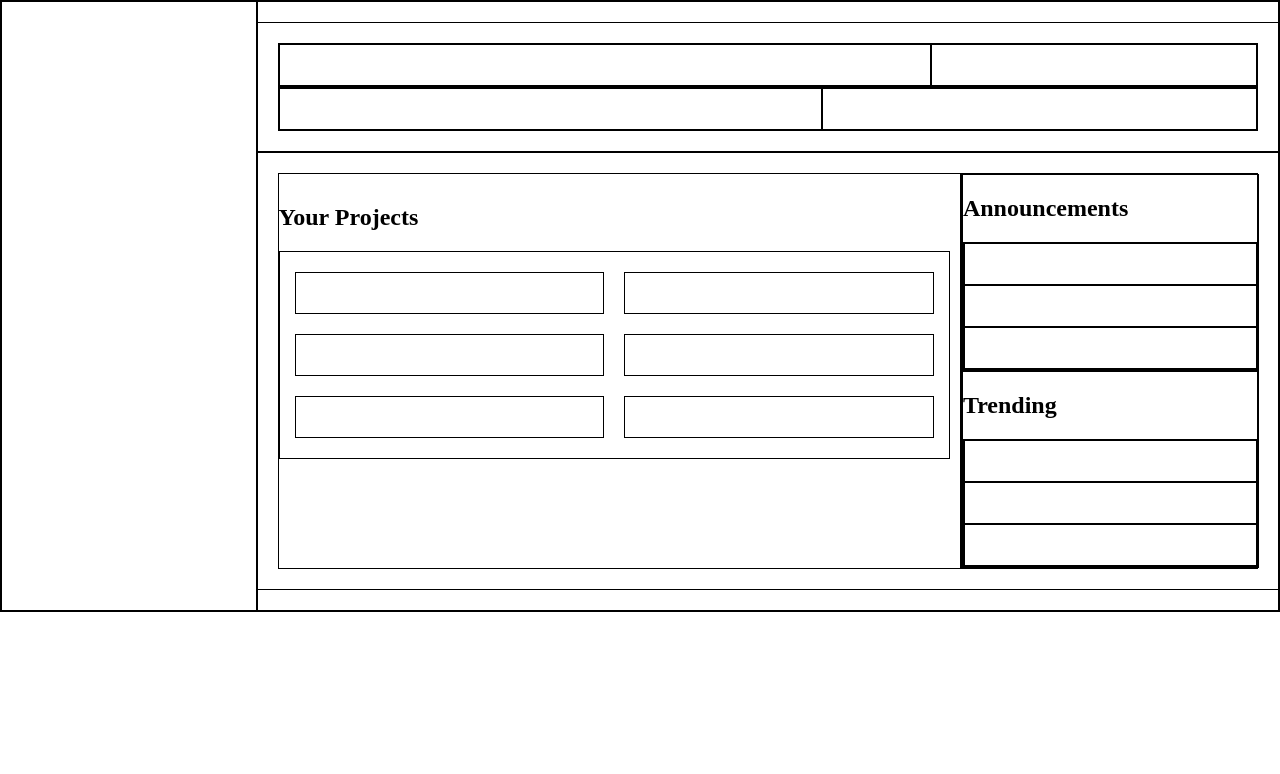
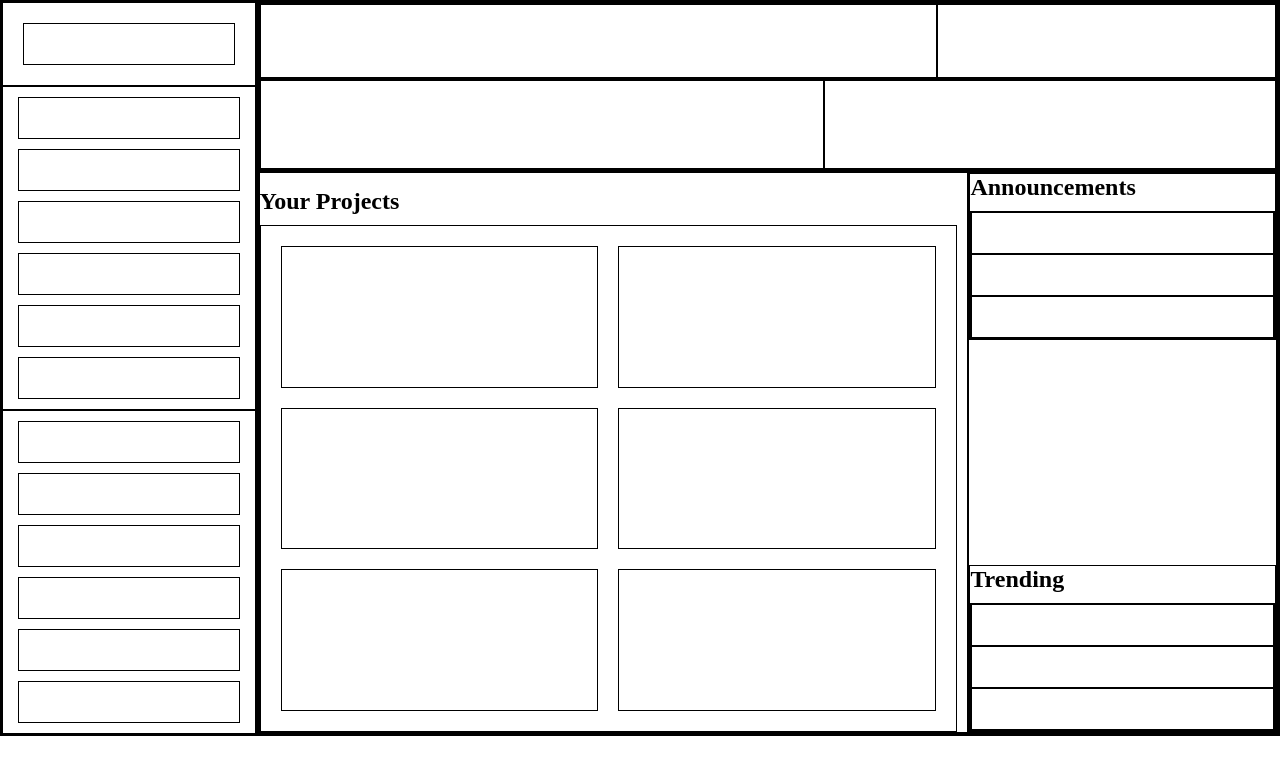
Before and after one commit to Rastko27/admin-dashboard, a plain HTML site: page index.html in a window 1280 px wide. Drawn offline with Linux system fonts and the light colour scheme.

Commit message:
Finish layout and fix overflow bug

```diff
--- a/index.html
+++ b/index.html
@@ -9,7 +9,25 @@
 <body>
     <div class="page-wrapper">
         <div class="sidebar">
-
+            <div class="logo-wrapper">
+                <div class="logo"></div>
+            </div>
+            <div class="sidebar-inner-wrapper">
+                <div class="sidebar-item"></div>
+                <div class="sidebar-item"></div>
+                <div class="sidebar-item"></div>
+                <div class="sidebar-item"></div>
+                <div class="sidebar-item"></div>
+                <div class="sidebar-item"></div>
+            </div>
+            <div class="sidebar-inner-wrapper">
+                <div class="sidebar-item"></div>
+                <div class="sidebar-item"></div>
+                <div class="sidebar-item"></div>
+                <div class="sidebar-item"></div>
+                <div class="sidebar-item"></div>
+                <div class="sidebar-item"></div>
+            </div>
         </div>
         <div class="right-wrapper">
             <div class="header">
--- a/style.css
+++ b/style.css
@@ -1,3 +1,7 @@
+*{
+    box-sizing: border-box;
+}
+
 body{
     margin: 0;
 }
@@ -15,10 +19,10 @@ div{
 }
 
 .right-wrapper{
-    display: flex;
-    flex-direction: column;
-    justify-content: center;
-    align-items: center;
+    display: grid;
+    grid-template-columns: 1fr;
+    grid-template-rows: 1.2fr 4fr;
+    padding: 0;
 }
 
 .right-wrapper > div{
@@ -30,18 +34,29 @@ div{
     display: grid;
     grid-template-columns: 2.3fr 1fr;
     width: 100%;
+    height: 100%;
+    padding: 0;
 }
 
 .content-wrapper-left{
     display: grid;
     grid-template-columns: 1fr 1fr;
+    grid-auto-rows: 1fr;
     gap: 20px;
-    padding-left: 15px;
-    padding-right: 15px;
+    height: 100%;
 }
 
 .content-heading-wrapper{
-    padding: 10px 10px 0px 0px;
+    padding: 15px 10px 0px 0px;
+    display: flex;
+    flex-direction: column;
+    justify-content: flex-start;
+    align-items: stretch;
+}
+
+h2{
+    margin: 0;
+    margin-bottom: 10px;
 }
 
 .content-wrapper-right{
@@ -65,13 +80,11 @@ div{
     padding: 0;
 }
 
-.content-right{
-}
-
 .header{
     display: grid;
     grid-template-columns: 1fr;
-    grid-template-rows: 1fr 1fr;
+    grid-template-rows: 1fr 1.2fr;
+    padding: 0;
 }
 
 .header-top-wrapper{
@@ -87,3 +100,18 @@ div{
     grid-template-rows: 1fr;
     padding: 0;
 }
+
+.sidebar{
+    display: grid;
+    grid-template-columns: 1fr;
+    grid-row: 1fr 10fr 10fr;
+    padding: 0;
+}
+
+.sidebar-inner-wrapper{
+    display: grid;
+    grid-template-columns: 1fr;
+    grid-auto-rows: 1fr;
+    gap: 10px;
+    padding: 10px 15px 10px 15px;
+}
```
